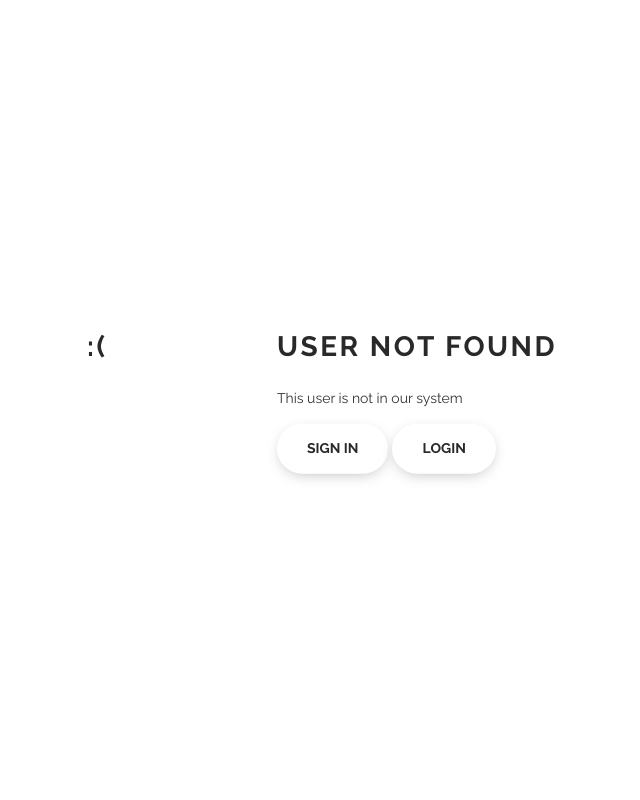
After one commit to VictorNS69/DesTapaIS, a Flask app: template src/templates/user_not_exist.html in a window 1280 px wide. The commit adds this page. Shown: the whole page, without its empty margins (198-838 px from the left). Run offline with Flask 2, Linux system fonts and the light colour scheme; the template is opened without the code that fills it, so the values that code supplies are empty.

Commit message:
Terminado login y menú principal
Se han manejado erroes en el login de:
	- Usuario no existente
	- Contraseña incorrecta

El **menú principal** no es el que tendría que implementarse en la entrega final.

Closes #25
Closes #23

```diff
--- /dev/null
+++ b/src/static/css/user_not_exist.css
@@ -0,0 +1,109 @@
+* {
+  -webkit-box-sizing: border-box;
+          box-sizing: border-box;
+}
+
+body {
+  padding: 0;
+  margin: 0;
+}
+
+#notfound {
+  position: relative;
+  height: 100vh;
+}
+
+#notfound .notfound {
+  position: absolute;
+  left: 50%;
+  top: 50%;
+  -webkit-transform: translate(-50%, -50%);
+      -ms-transform: translate(-50%, -50%);
+          transform: translate(-50%, -50%);
+}
+
+.notfound {
+  max-width: 710px;
+  width: 100%;
+  padding-left: 190px;
+  line-height: 1.4;
+}
+
+.notfound .notfound-404 {
+  position: absolute;
+  left: 0;
+  top: 0;
+  width: 150px;
+  height: 150px;
+}
+
+.notfound .notfound-404 h1 {
+  font-family: 'Passion One', cursive;
+  color: #00b5c3;
+  font-size: 150px;
+  letter-spacing: 15.5px;
+  margin: 0px;
+  font-weight: 900;
+  position: absolute;
+  left: 50%;
+  top: 50%;
+  -webkit-transform: translate(-50%, -50%);
+      -ms-transform: translate(-50%, -50%);
+          transform: translate(-50%, -50%);
+}
+
+.notfound h2 {
+  font-family: 'Raleway', sans-serif;
+  color: #292929;
+  font-size: 28px;
+    font-weight: 700;
+  text-transform: uppercase;
+  letter-spacing: 2.5px;
+  margin-top: 0;
+}
+
+.notfound p {
+  font-family: 'Raleway', sans-serif;
+  font-size: 14px;
+  font-weight: 400;
+  margin-top: 0;
+  margin-bottom: 15px;
+  color: #333;
+}
+
+.notfound a {
+  font-family: 'Raleway', sans-serif;
+  font-size: 14px;
+  text-decoration: none;
+  text-transform: uppercase;
+  background: #fff;
+  display: inline-block;
+  padding: 15px 30px;
+  border-radius: 40px;
+  color: #292929;
+  font-weight: 700;
+  -webkit-box-shadow: 0px 4px 15px -5px rgba(0, 0, 0, 0.3);
+          box-shadow: 0px 4px 15px -5px rgba(0, 0, 0, 0.3);
+  -webkit-transition: 0.2s all;
+  transition: 0.2s all;
+}
+
+.notfound a:hover {
+  color: #fff;
+  background-color: #00b5c3;
+}
+
+@media only screen and (max-width: 480px) {
+  .notfound {
+    text-align: center;
+  }
+  .notfound .notfound-404 {
+    position: relative;
+    width: 100%;
+    margin-bottom: 15px;
+  }
+  .notfound {
+    padding-left: 15px;
+    padding-right: 15px;
+  }
+}
--- a/src/templates/login.html
+++ b/src/templates/login.html
@@ -21,6 +21,8 @@
 
     <!-- Remind Passowrd -->
     <div id="formFooter">
+      <a class="underlineHover" href="/sign_in">New User</a>
+      <br>
       <a class="underlineHover" href="#">Forgot Password?</a>
     </div>
 
--- /dev/null
+++ b/src/templates/user_not_exist.html
@@ -0,0 +1,39 @@
+<!DOCTYPE html>
+<html lang="en">
+<head>
+	<meta charset="utf-8">
+	<meta http-equiv="X-UA-Compatible" content="IE=edge">
+	<meta name="viewport" content="width=device-width, initial-scale=1">
+	<!-- The above 3 meta tags *must* come first in the head; any other head content must come *after* these tags -->
+
+	<title>User Not Fount</title>
+
+	<!-- Google font -->
+	<link href="https://fonts.googleapis.com/css?family=Raleway:400,700" rel="stylesheet">
+	<link href="https://fonts.googleapis.com/css?family=Passion+One:900" rel="stylesheet">
+
+	<!-- Custom stlylesheet -->
+    <link rel="stylesheet" href="{{ url_for('static', filename='css/user_not_exist.css') }}">
+
+	<!-- HTML5 shim and Respond.js for IE8 support of HTML5 elements and media queries -->
+	<!-- WARNING: Respond.js doesn't work if you view the page via file:// -->
+	<!--[if lt IE 9]>
+		  <script src="https://oss.maxcdn.com/html5shiv/3.7.3/html5shiv.min.js"></script>
+		  <script src="https://oss.maxcdn.com/respond/1.4.2/respond.min.js"></script>
+		<![endif]-->
+</head>
+<body>
+
+	<div id="notfound">
+		<div class="notfound">
+			<div class="notfound-404">
+				<h2>:(</h2>
+			</div>
+			<h2>User not found</h2>
+			<p>This user is not in our system</p>
+			<a href="/sign_in">Sign in</a>
+            <a href="/login">Login</a>
+		</div>
+	</div>
+</body>
+</html>
```
Also changed, not shown: src/routes.py (+6 -5 lines), src/templates/wrong_pw.html (added, +33 -0 lines).
